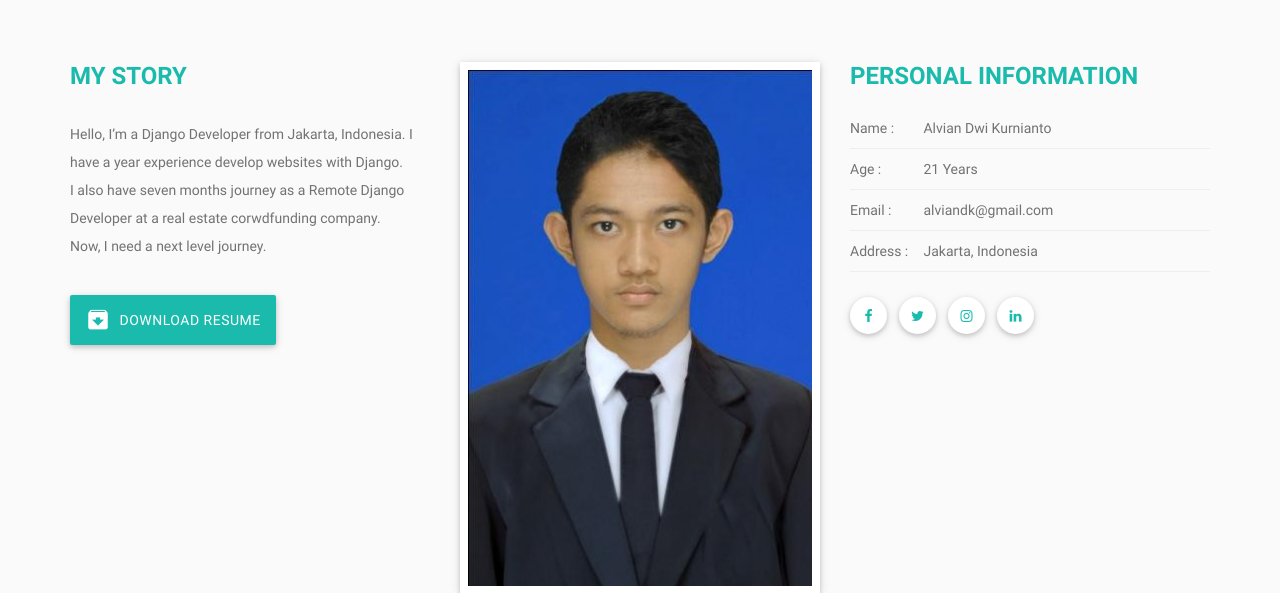
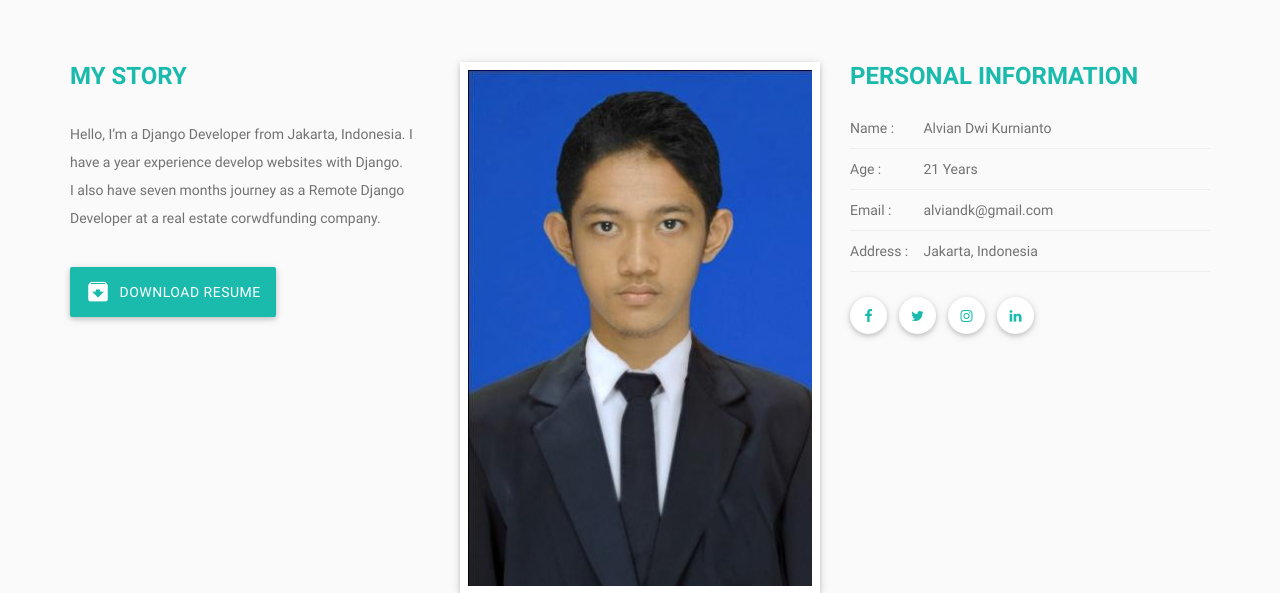
Before and after one commit to alviandk/private-upload, a Django app: page / in a window 1280 px wide. Shown: the part 808-1401 px from the top of the page. Run offline with Django 3.2, Linux system fonts and the light colour scheme; parts of the project's set-up code (start-up, migrations or seed data) failed here and were passed over; some libraries are stand-ins or nearby versions.

Commit message:
delete some texts

```diff
--- a/templates/portofolio/index.html
+++ b/templates/portofolio/index.html
@@ -145,7 +145,7 @@
               <div class="person-about">
                 <h3 class="about-subtitle">My Story</h3>
                 <p>Hello, I’m a Django Developer from Jakarta, Indonesia. I have a year experience develop websites with Django.  <br />
-                 I also have seven months journey as a Remote Django Developer at a real estate corwdfunding company. </br> Now, I need a next level journey.</p>
+                 I also have seven months journey as a Remote Django Developer at a real estate corwdfunding company.</p>
                 <a href="/portofolio/cv-download/" class="waves-effect waves-light btn-large brand-bg white-text"><i class="mdi-content-archive left"></i> Download Resume</a>
               </div>
             </div>
```
